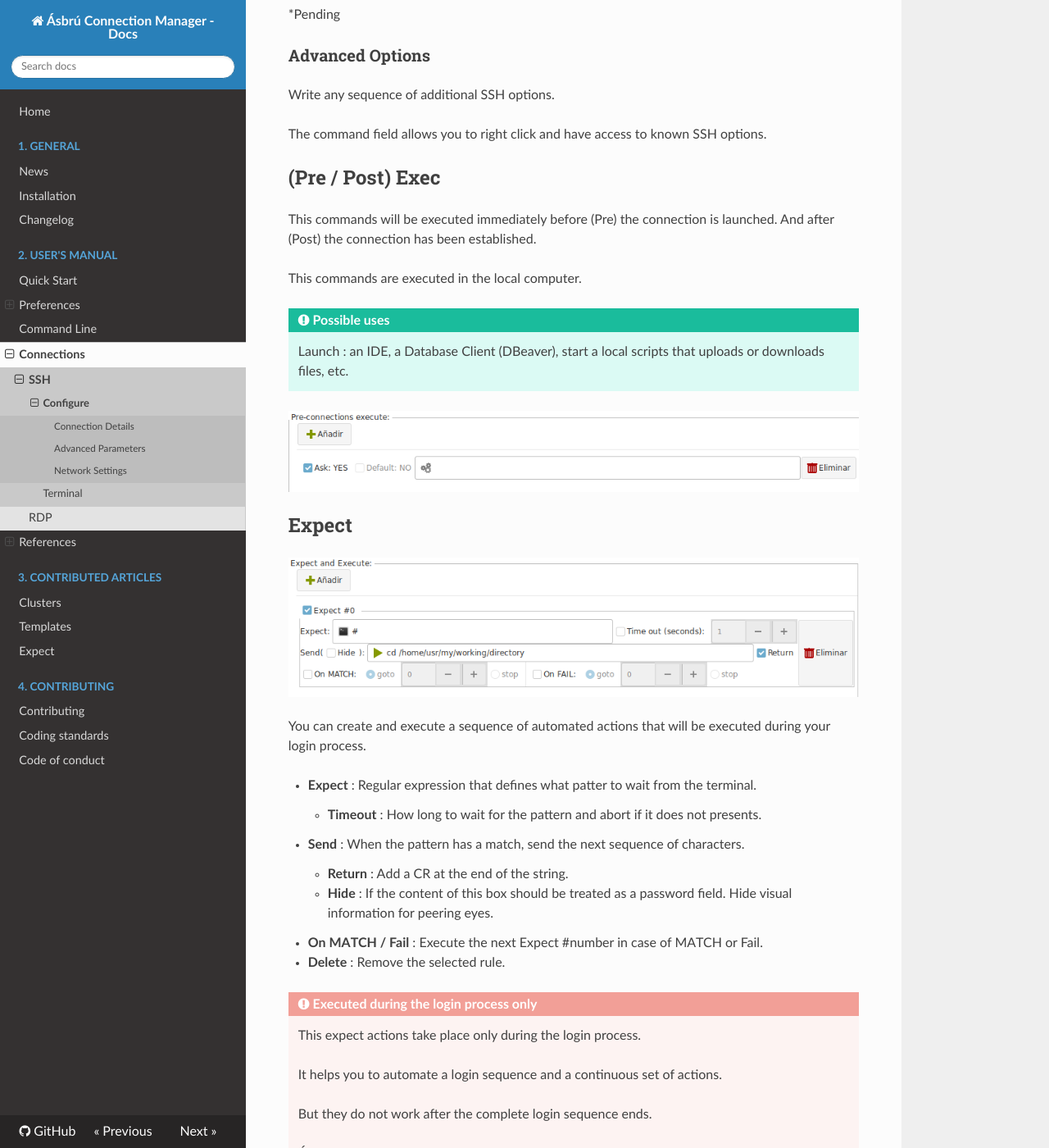
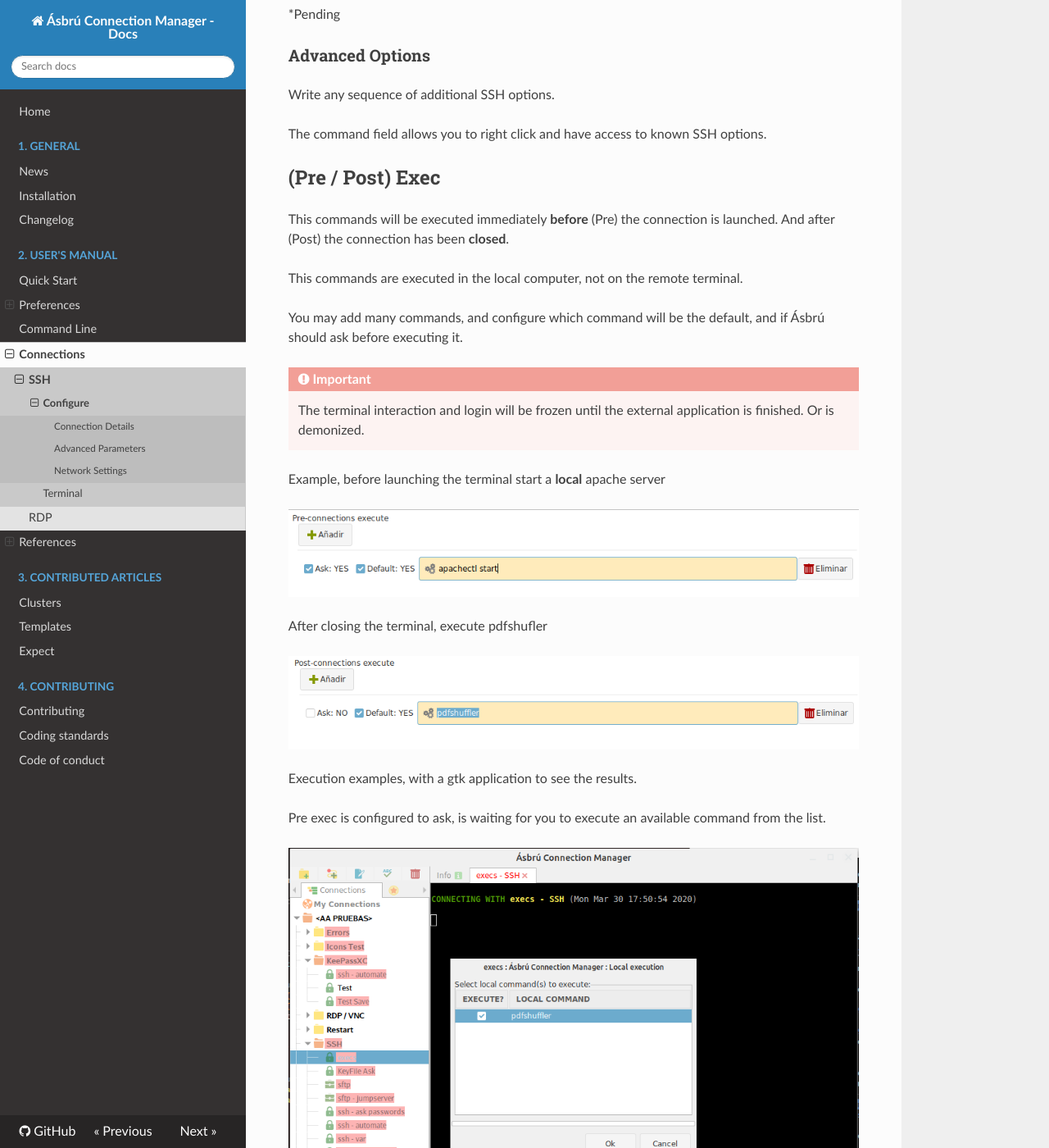
Before and after one commit to asbru-cm/asbru-cm, an MkDocs documentation site: the page built from doc/Manual/Connections/SSH.md, in a window 1280 px wide and 1400 px high, scrolled down 3883 px. Shown: the whole window at 82% size. Built offline with MkDocs 1.6.1, drawn with Linux system fonts in a browser that asks for light colours; nearby versions of some CDN libraries; some of the changed text lies outside the part shown.

Commit message:
improved documentation pre,post exec

```diff
--- a/doc/Manual/Connections/SSH.md
+++ b/doc/Manual/Connections/SSH.md
@@ -94,9 +94,36 @@
 
 ## (Pre / Post) Exec
 
-This commands will be executed immediately before (Pre) the connection is launched. And after (Post) the connection has been established.
+This commands will be executed immediately __before__ (Pre) the connection is launched. And after (Post) the connection has been __closed__.
 
-This commands are executed in the local computer.
+This commands are executed in the local computer, not on the remote terminal.
+
+You may add many commands, and configure which command will be the default, and if Ásbrú should ask before executing it.
+
+!!! danger "Important"
+    The terminal interaction and login will be frozen until the external application is finished. Or is demonized.
+
+Example, before launching the terminal start a __local__ apache server
+
+![](images/exec9.png)
+
+After closing the terminal, execute pdfshufler
+
+![](images/exec10.png)
+
+Execution examples, with a gtk application to see the results.
+
+Pre exec is configured to ask, is waiting for you to execute an available command from the list.
+
+![](images/exec11.png)
+
+Application is launched and the terminal waits for the end of the execution.
+
+![](images/exec12.png)
+
+We exit the terminal, the terminal is closed and the post exec command is executed.
+
+![](images/exec13.png)
 
 !!! tip "Possible uses"
     Launch : an IDE, a Database Client (DBeaver), start a local scripts that uploads or downloads files, etc.
```
Also changed, not shown: doc/Manual/Connections/images/exec10.png (added), doc/Manual/Connections/images/exec11.png (added), doc/Manual/Connections/images/exec12.png (added), doc/Manual/Connections/images/exec13.png (added), doc/Manual/Connections/images/exec9.png (added).
